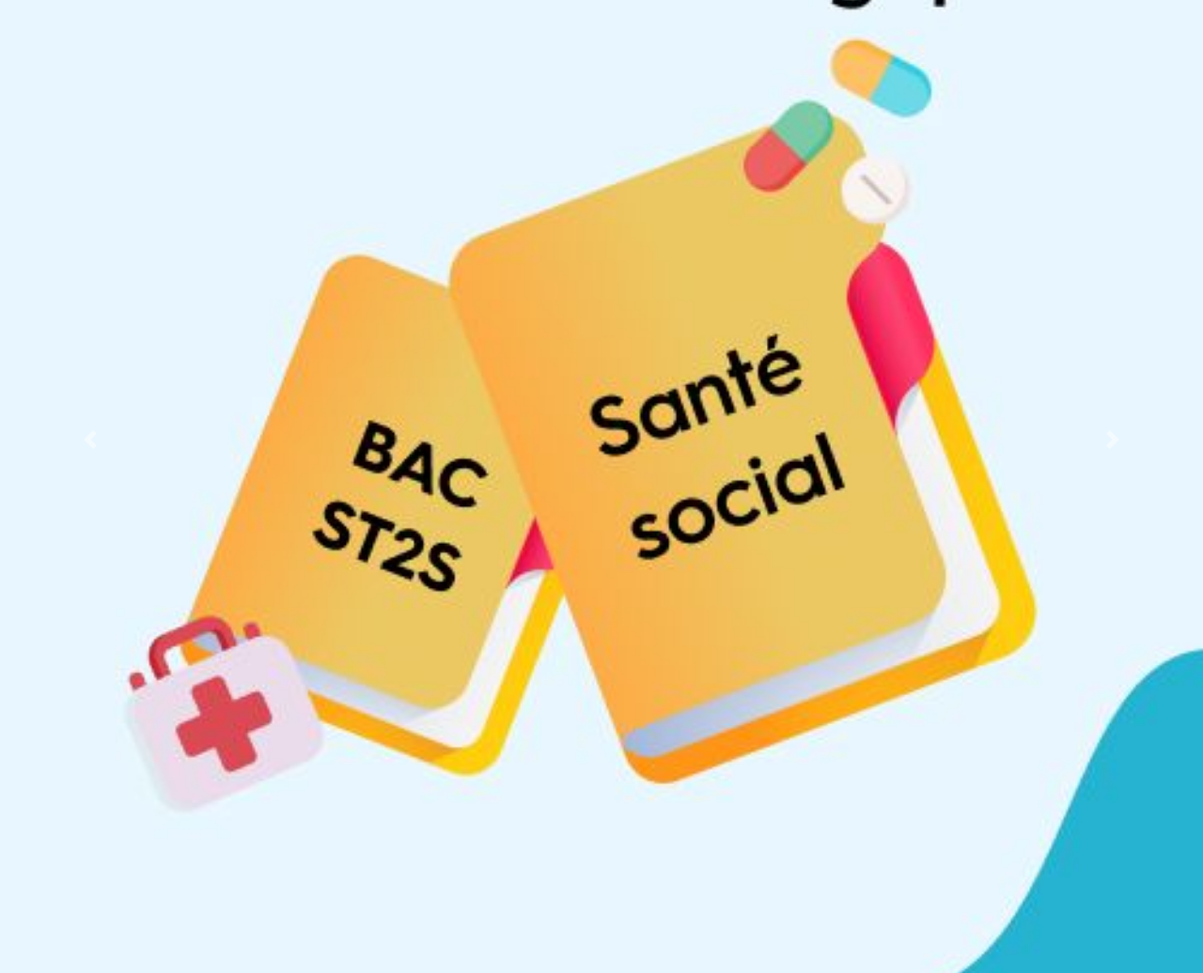
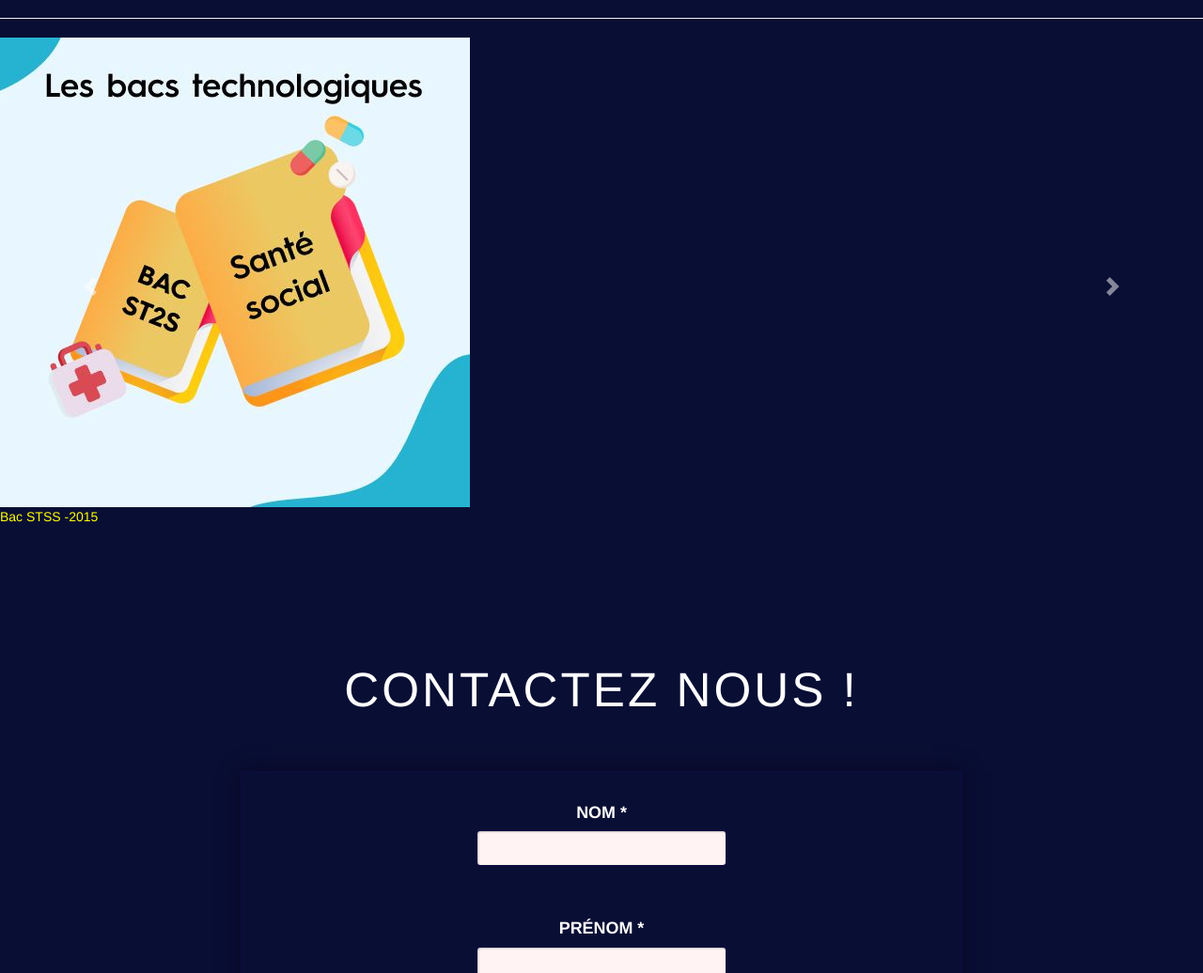
Before and after one commit to BHSIO/ProjectWeb, a PHP site: page / in a window 1280 px wide. Shown: the part 5464-6500 px from the top of the page at 94% size. Run offline with PHP 8.4, Linux system fonts and the light colour scheme; some libraries are stand-ins or nearby versions.

Commit message:
formation

```diff
--- a/assets/css/style.css
+++ b/assets/css/style.css
@@ -124,6 +124,7 @@ fieldset {
  label {
   margin-top:10px;
   display:block;
+  color: white;
   }
  label.inline {
   display:inline;
@@ -183,7 +184,7 @@ body{
   font-size: 4vw;
   text-transform: uppercase;
   letter-spacing: 3px;
-  color: #0e0838;
+  color: white;
   margin-bottom: 50px;
 }
 .backform textarea {
@@ -235,7 +236,7 @@ form {
 .backform form label {
   display: block;
   width: 100%;
-  color: #0C0C3C;
+  color: white;
   text-transform: uppercase;
   padding-top: 20px;
   font-size: 1.4vw;
@@ -321,3 +322,15 @@ form {
   width: 100px;
   height: 100px;
 }
+.carousel-item{
+  justify-content: center !important;
+}
+#me{
+  height: 150px;
+}
+#top{
+  margin-top: 150px;
+}
+label{
+  color: white;
+}
--- a/inc/experience.php
+++ b/inc/experience.php
@@ -7,7 +7,7 @@
         </div>
         <div class="col">
         <h3 class="">Restauration</h3>
-        <p class="">khjkhijkhijijijihiuhiughuygyuguigiuhiuhiuhiuguy</p>
+        <p class="">J'ai eu la chance de commencer mes premiers jobs en travaillant pour le groupe Barrière a Deauville j'ai effectuer deux saison chez eux une en 2015 en tant que runner et une en 2016 en tant que commis chef de rang. Les deux postes mon permis de développer l'esprit d'entreprise et le travail en équipe ansi que l'esprit de vente et de réponse a une demande de client.</p>
         </div>
     </div>
 </div>
@@ -16,7 +16,7 @@
     <div class="row">
         <div class="col">
         <h3 class="">Centre d'appel</h3>
-        <p class="">khjkhijkhijijijihiuhiughuygyuguigiuhiuhiuhiuguy</p>
+        <p class="">Par la suite j'ai travailler dans un centre d'appel dans la société IMA : Intermutuelle Assitance ou j'ai pu développer des compétences de gestion de crise et d'anaylse</p>
         </div>
         <div class="col">
 
@@ -32,7 +32,7 @@
         </div>
         <div class="col">
         <h3 class="">Développement web</h3>
-        <p class="">khjkhijkhijijijihiuhiughuygyuguigiuhiuhiuhiuguy</p>
+        <p class="">Enfin au début de ma deuxième année en tant que développeur web j'ai eu la chance d'être en alternance dans la société Qeenta Energie qui ma appris beaucoup de chose entre autre la gestion de projet et la mise en place de protocole informatique.Par la suite j'ai changer de formation je suis passé de développeur web à Assistant Webmarketing, au sein de cette formation j'ai eu la chance de travaillé pour l'ADRESS qui ma confié la tache de remettre l'outils de gestion Monday a jour et de le rendre utilisable pour les collaborateurs</p>
         </div>
     </div>
 </div>
--- a/inc/formation.php
+++ b/inc/formation.php
@@ -1,20 +1,24 @@
-<div id="carouselExampleControls" class="carousel slide" data-ride="carousel">
+<hr>
+<div id="carousel" class="carousel slide" data-ride="carousel">
   <div class="carousel-inner">
     <div class="carousel-item active">
-      <img class="d-block w-100" src="assets/img/BAC_ST_2_S_b640a925c0.jpg" alt="First slide">
+      <img class="d-block w-250px h-250px" src="assets/img/BAC_ST_2_S_b640a925c0.jpg" alt="First slide">
+      <p>Bac STSS -2015</p>
     </div>
     <div class="carousel-item">
-      <img class="d-block w-100" src="assets/img/BTSESF.png" alt="Second slide">
+      <img class="d-block w-250px h-250px" src="assets/img/BTSESF.png" alt="Second slide">
+      <p>BTS ESF - 2017/2019</p>
     </div>
     <div class="carousel-item">
-      <img class="d-block w-100" src="assets/img/logo_Need_For_School.jpg" alt="Third slide">
+      <img class="d-block w-250px h-250px" src="assets/img/logo_Need_For_School.jpg" alt="Third slide">
+      <p>Need for School - 2020/2023</p>
     </div>
   </div>
-  <a class="carousel-control-prev" href="" role="button" data-slide="prev">
+  <a class="carousel-control-prev" href="#carousel" role="button" data-slide="prev">
     <span class="carousel-control-prev-icon" aria-hidden="true"></span>
     <span class="sr-only">Previous</span>
   </a>
-  <a class="carousel-control-next" href="" role="button" data-slide="next">
+  <a class="carousel-control-next" href="#carousel" role="button" data-slide="next">
     <span class="carousel-control-next-icon" aria-hidden="true"></span>
     <span class="sr-only">Next</span>
   </a>
--- a/inc/quisuisje.php
+++ b/inc/quisuisje.php
@@ -5,14 +5,20 @@
     <div id="acceuil"></div>
     <div class="wrap">
     <section id="groupe1">
-        <h2 class="qui">Qui suis-je ?</h2>
+
         <div class="bar"></div>
-        <div class="gauche">
-            <h3 id="titreblabla">Un "jeune" développeur | Administrateur réseau</h3>
+        <div class="container text-center">
+    <div id="top" class="row">
+        <div class="col">
+        <h3 id="titreblabla">Un "jeune" développeur | Administrateur réseau</h3>
             <p id="blabla1">Etudiants à Caen Sup Sainte-Ursule, j'ai eu pour projet de crée un site retraçant mon parcours et mes envies</p>
+        </div>
+        <div class="col">
 
+        <img id="me" src="assets/img/me.jfif">
         </div>
-
+    </div>
+</div>
     </section>
 
     <h1 class="onglet">Qui suis-je ?</h1>
```
